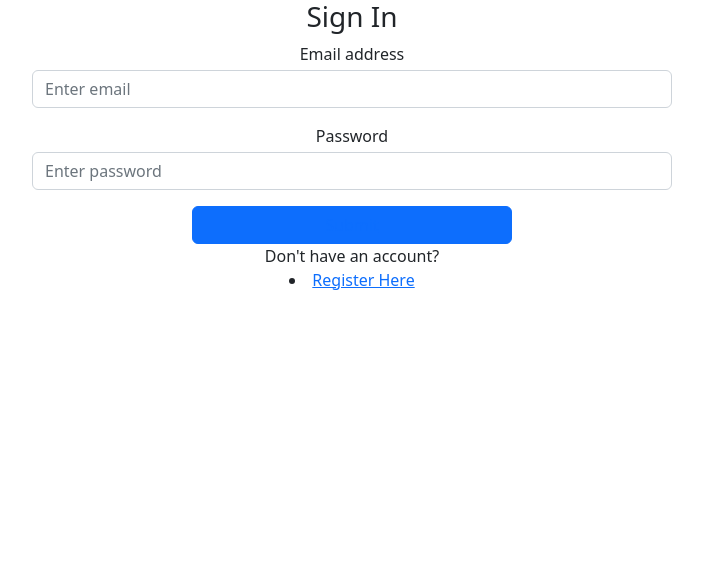
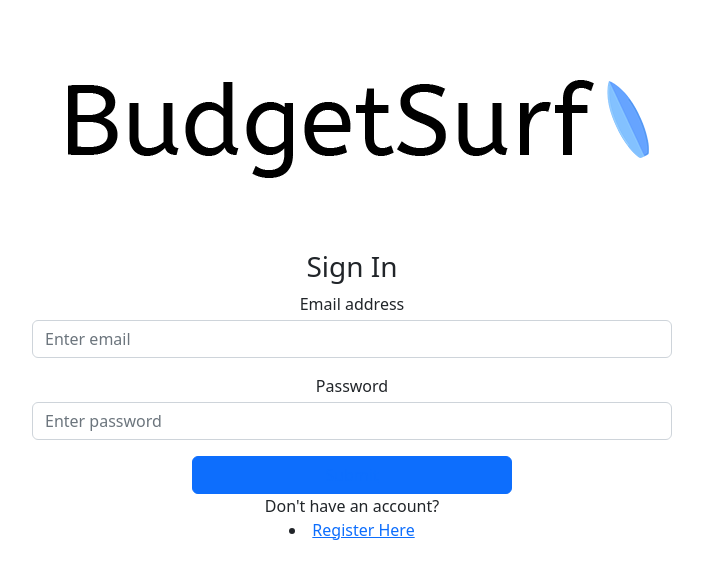
Before and after one commit to DanJenkins-Developer/Budget-Surf, a React (Create React App) app in the folder client/: page / in a window 1280 px wide. Shown: the top 578 px of the page, without its empty margins (288-991 px from the left). Built offline with nearby package versions, Linux system fonts and the light colour scheme.

Commit message:
Added image

```diff
--- a/client/src/Login.js
+++ b/client/src/Login.js
@@ -3,6 +3,7 @@ import { Link } from "react-router-dom";
 export default function (props) {
   return (
     <div className="Auth-form-container">
+      <img src={ require('./templogo.png') } />
       <form className="Auth-form">
         <div className="Auth-form-content">
           <h3 className="Auth-form-title">Sign In</h3>
```
Also changed, not shown: client/src/templogo.png (renamed from client/public/templogo.png).
